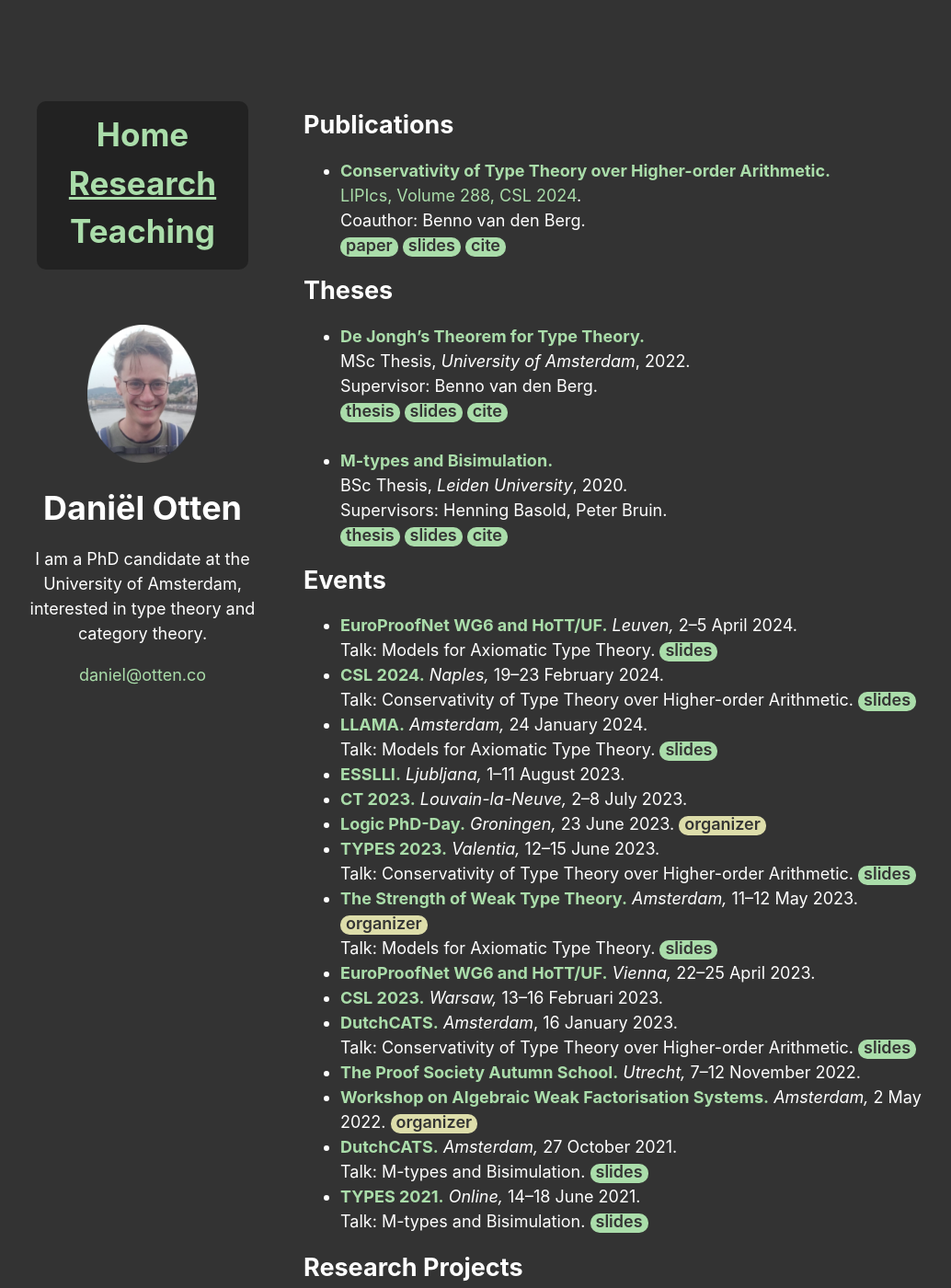
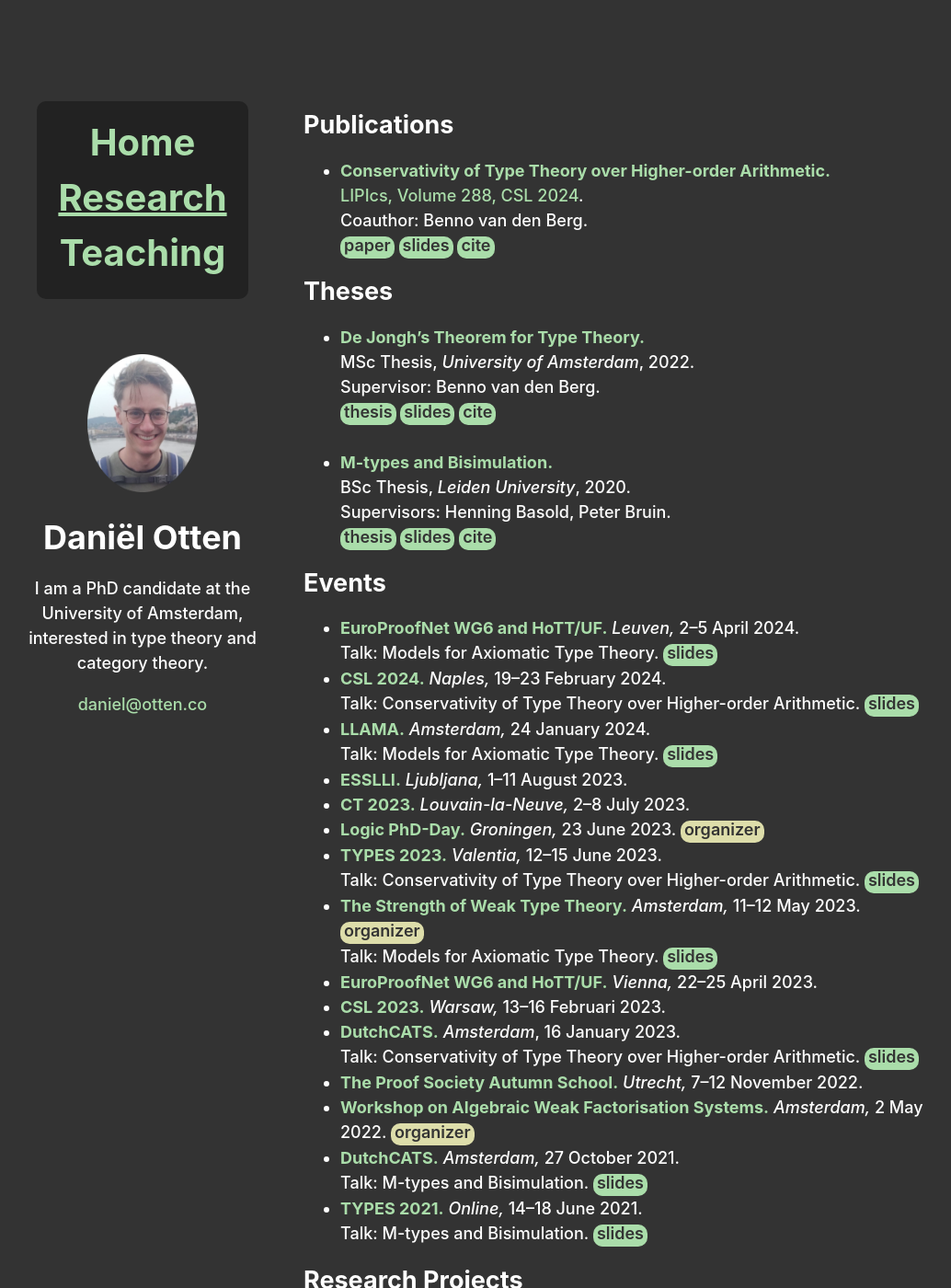
Before and after one commit to DDOtten/ddotten.github.io, a Jekyll site: the page built from research.md, in a window 1280 px wide and 1400 px high. Shown: the whole window at 92% size, without its empty margins (110-1144 px from the left). Built offline with Jekyll 4.4.1, drawn with Linux system fonts in a browser that asks for light colours.

Commit message:
resized boxes

```diff
--- a/assets/css/style.scss
+++ b/assets/css/style.scss
@@ -27,7 +27,7 @@ body {
     scrollbar-gutter: stable;
     font: $font;
     font-size: large;
-    font-weight: 400;
+    font-weight: 500;
     margin: 0px auto;
     -webkit-font-smoothing: subpixel-antialiased;
 }
@@ -40,10 +40,10 @@ header {
 }
 
 nav {
-    font-size: 35px;
-    font-weight: bold;
+    font-size: 40px;
+    font-weight: 700;
     background-color: $darkgray;
-    padding: 10px 10px 15px 10px;
+    padding: 15px 10px 20px 10px;
     margin:  10px 10px 60px 10px;
     border-radius: 10px;
 }
@@ -70,11 +70,11 @@ a {
     color: $gray;
     background-color: white;
     display: inline-block;
-    padding: 1px 6px 5px 6px;
+    padding: 1px 4px 5px 4px;
     border-radius: 10px;
     font-weight: 600;
     text-align: center;
-    line-height: 15px;
+    line-height: 1;
 }
 
 .button {
@@ -90,6 +90,23 @@ a {
 mark {
     @include box;
     background-color: $yellow;
+}
+
+table {
+    width: 100%;
+    border-collapse: collapse;
+    margin: 0px;
+}
+
+td {
+    text-align: left;
+    padding: 5px 10px;
+    &:first-child {
+        text-align: right;
+        vertical-align: top;
+        width: 115px;
+        border-right: 1px solid white;
+    }
 }
 
 blockquote {
@@ -111,30 +128,10 @@ code {
     font: $monofont;
 }
 
-table {
-    width: 100%;
-    border-collapse: collapse;
-    margin: 0px;
-}
-
-td {
-    text-align: left;
-    padding: 5px 10px;
-    &:first-child {
-        text-align: right;
-        vertical-align: top;
-        width: 115px;
-        border-right: 1px solid white;
+@media screen and (max-height: 800px) {
+    #img {
+        display: none;
     }
-}
-
-small {
-    font-size: 11px;
-}
-
-hr {
-    background: white;
-    height: 1px;
 }
 
 @media screen and (max-width: 1200px) {
@@ -143,6 +140,7 @@ hr {
         width: auto;
         margin: 0px;
     }
+
     section {
         padding-left: 300px;
         float: none;
@@ -152,10 +150,6 @@ hr {
 }
 
 @media screen and (max-width: 900px) {
-    #img {
-        display: none;
-    }
-
     body {
         word-wrap: break-word;
         padding: 15px;
@@ -163,16 +157,31 @@ hr {
         margin: 0px;
     }
 
-    header, section {
+    header {
+        float: none;
+        position: static;
+        width: auto;
+        padding: 0px;
+        margin:  0px;
+        display: flex;
+        flex-flow: column;
+    }
+
+    nav {
+        font-size: 30px;
+        padding: 5px 5px 10px 5px;
+        margin:  10px 0px 10px 0px;
+    }
+
+    section {
         float: none;
         position: static;
         width: auto;
         padding: 0px;
     }
 
-    header {
-        display: flex;
-        flex-flow: column;
+    #img {
+        display: none;
     }
 
     #name {
@@ -181,13 +190,4 @@ hr {
     #nav {
         order: 2;
     }
-
-    nav {
-        margin:  10px 0px 10px 0px;
-    }
-
-    header {
-        padding: 0px;
-        margin: 0px;
-    }
-  }
+}
```
